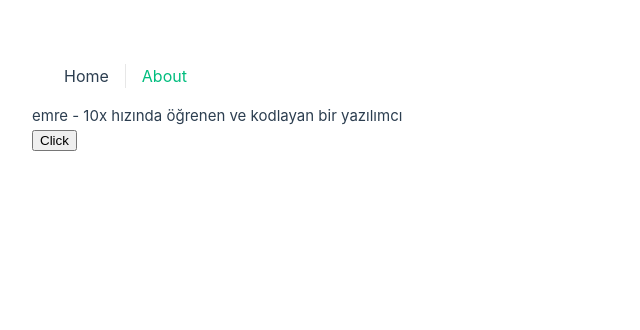
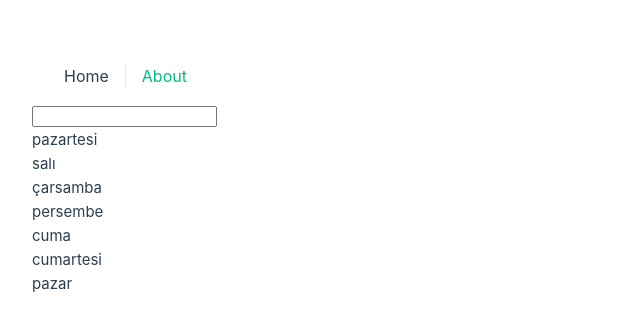
Before and after one commit to EmreYamanYazilim/vue, a Vue app in the folder btk/Composition-Api/: page / in a window 1280 px wide. Shown: the top 330 px of the page, without its empty margins (0-640 px from the left). Built offline with nearby package versions, Linux system fonts and the light colour scheme.

Commit message:
setup computed

```diff
--- a/btk/Composition-Api/src/views/HomeView.vue
+++ b/btk/Composition-Api/src/views/HomeView.vue
@@ -1,29 +1,29 @@
 <template>
-<div>
-  <p>{{ job.name }} - {{ job.job }}</p>
-  <button @click="clicked" ref="info">Click</button> <!-- btn ile alakalı olan eventleri özellikleri bana getirir -->
-</div>
+  <div>
+    <input type="text" v-model="search">
+    <div v-for="day in finded" :key="day.id">
+      {{ day }}
+    </div>
+  </div>
 </template>
-
 <script>
-import { reactive } from 'vue';
+import { ref,computed } from 'vue';
 
 export default {
   name: "HomeView",
   components: {},
   setup() {
-    let job = reactive({
-      name: "emre",
-      job: "10x hızında öğrenen ve kodlayan bir yazılımcı",
-    }); // bize direk yukarıda veriyi vermemize imkan sağlar
-    const clicked = () => {
-      job.name = "Senior Developer Emre  YAMAN";
-      job.job = "10x hızında öğrenen ve kodlayan bir yazılımcı  ve çok kazanan yazılımcı";
-      //  obje olarak döndüğü için obje adı ve içindeki objeleri belirterek göstertiyoruz
-    }
-    return{job,clicked,} //  constun altında olacak   değişkenlerimöizi burdan alarak yukarıda gösterebiliyoruz
-// data return yerine setup içinde değişkenlerimizi belirterek kullanabiliyoruz
+    const days = ref([
+      "pazartesi",
+      "salı",
+      "çarsamba",
+      "persembe",
+      "cuma",
+      "cumartesi",
+      "pazar"]);
+    const search = ref('');
+    const finded = computed(()=> days.value.filter((day) => day.includes(search.value)));
+    return { days,search,finded }
   }
 }
-
 </script>
```
